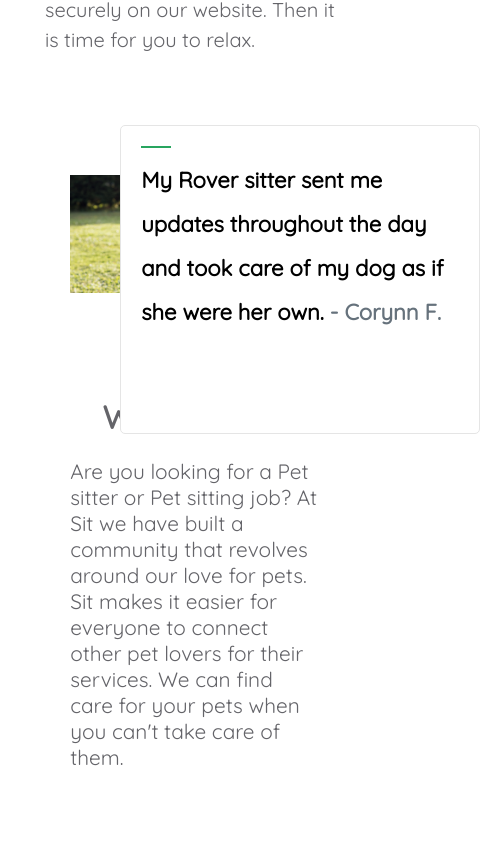
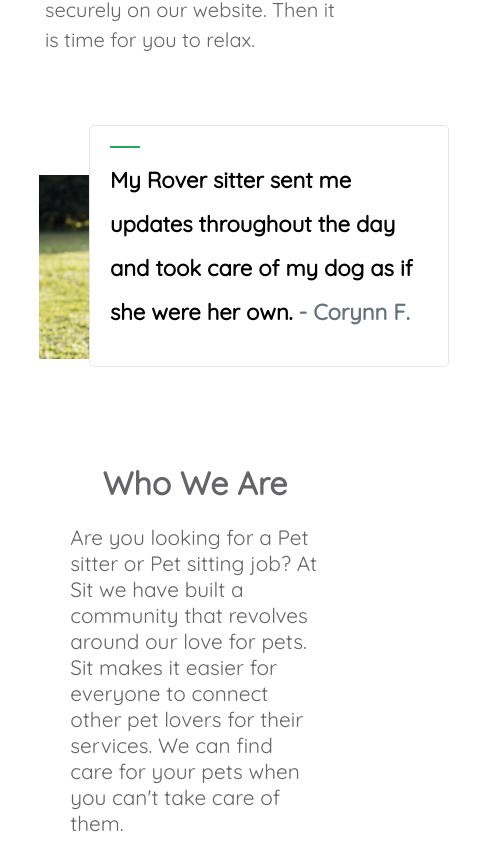
Before and after one commit to Xapollon430/Sit-FrontEnd-Legacy-Migrated, a React app: page / in a window 390 px wide. Shown: the part 2697-3543 px from the top of the page, 480 px wide, since content can reach past the window. Before the commit the page ends 3477 px from the top, so only its background shows below. Built offline with nearby package versions, Linux system fonts and the light colour scheme.

Commit message:
responsivr quote

```diff
--- a/src/Components/Landing/Information/InformationCss.js
+++ b/src/Components/Landing/Information/InformationCss.js
@@ -73,9 +73,15 @@
 `;
 
 export const CustomerWrap = styled.div`
-    width: 80%;
+    width: 90%;
     margin: 100px auto;
     position: relative;
+    @media (max-width: 760px) {
+        width: 100vw;
+    }
+    @media (min-width: 760px) and (max-width: 1100px) {
+        width: 100%;
+    }
 `;
 
 export const CustomerImage = styled.img`
@@ -87,7 +93,7 @@
     top: -50px;
     left: 50px;
     width: 318px;
-    height: 267px;
+    height: 200px;
     padding: 20px;
     background-color: white;
     border: 1px solid #e5e5e5;
```
